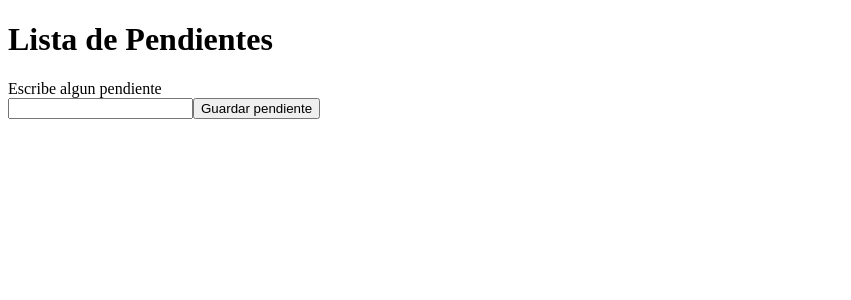
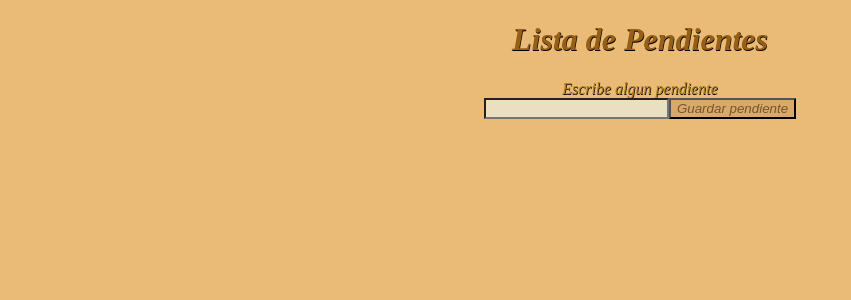
Before and after one commit to ArrayaQuispeCristianJavier/Registro-Pendientes, a React (Create React App) app: page / in a window 1280 px wide. Shown: the top 300 px of the page, without its empty margins (0-851 px from the left). Built offline with nearby package versions, Linux system fonts and the light colour scheme.

Commit message:
css comienzo

```diff
--- a/public/index.html
+++ b/public/index.html
@@ -4,6 +4,7 @@
     <meta charset="UTF-8">
     <meta name="viewport" content="width=device-width, initial-scale=1.0">
     <title>Document</title>
+    <link rel="stylesheet" href="style.css">
 </head>
 <body>
 <div id="root"></div>
--- /dev/null
+++ b/public/style.css
@@ -0,0 +1,22 @@
+body{
+    background-color: rgb(233, 187, 119); /*fondo*/
+    color:rgb(58, 42, 19);/*letra de la lista*/
+ text-shadow: 0.5px 0.5px #000;/*contorno de letras*/
+    text-align: center;/*alineacion del texto*/
+    font-style: oblique;/*fuente texto*/
+}
+h1{
+    color:rgb(151, 95, 21) ;/*color de "Lista de Pendientes"*/
+}
+label{
+    color: rgb(175, 128, 27);/*color "escribir algun pendiente"*/
+}
+
+button{
+    background-color: rgb(218, 168, 104);/*fondo boton*/
+    color: rgb(116, 86, 48);/*color de la letra*/
+    font-style:italic;/*fuente boton*/
+}
+input{
+    background-color: #ecdfc1;/*color input*/
+}
```
Also changed, not shown: 1 other file (tests, documents, lock files or other folders).
